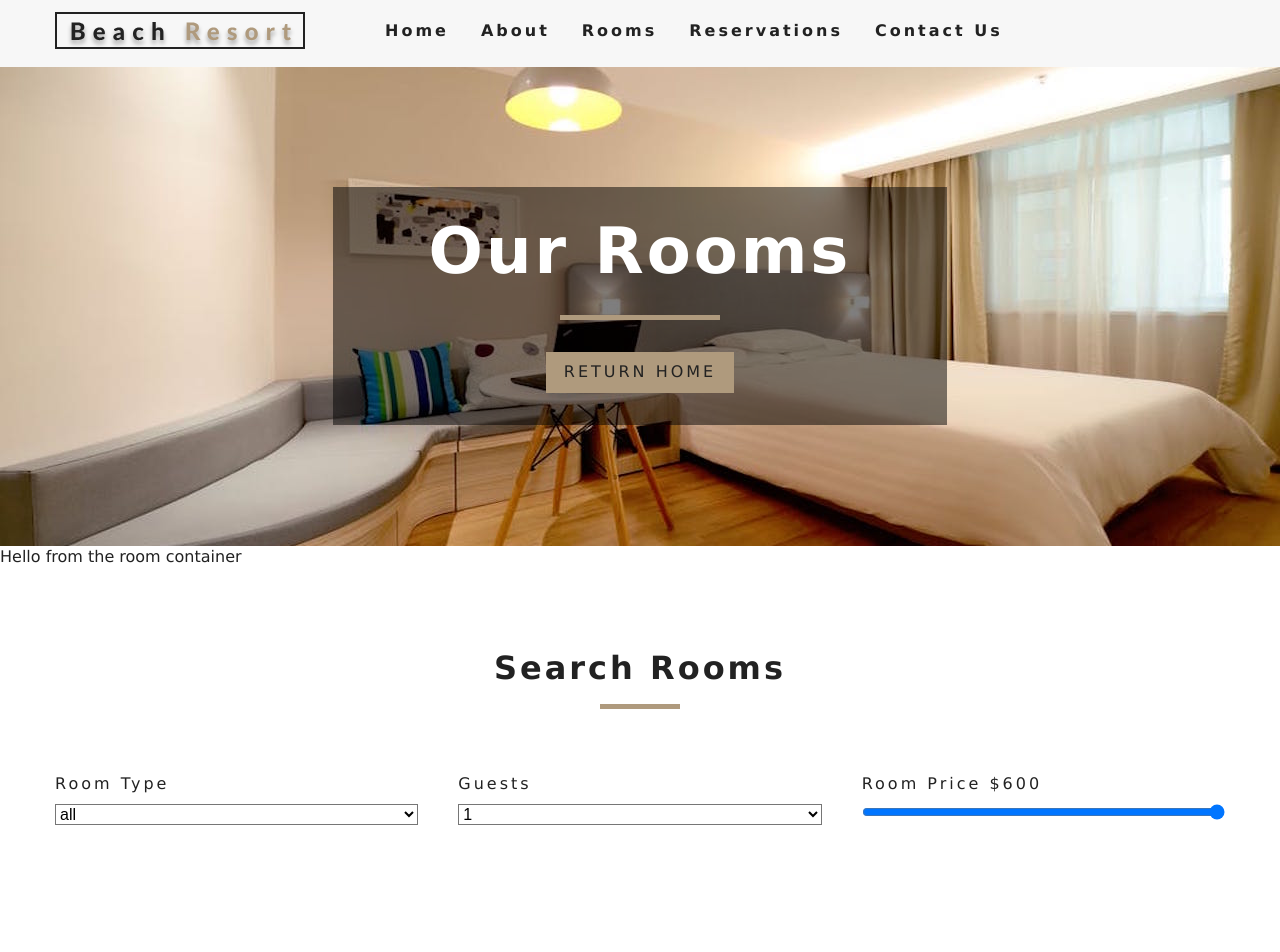
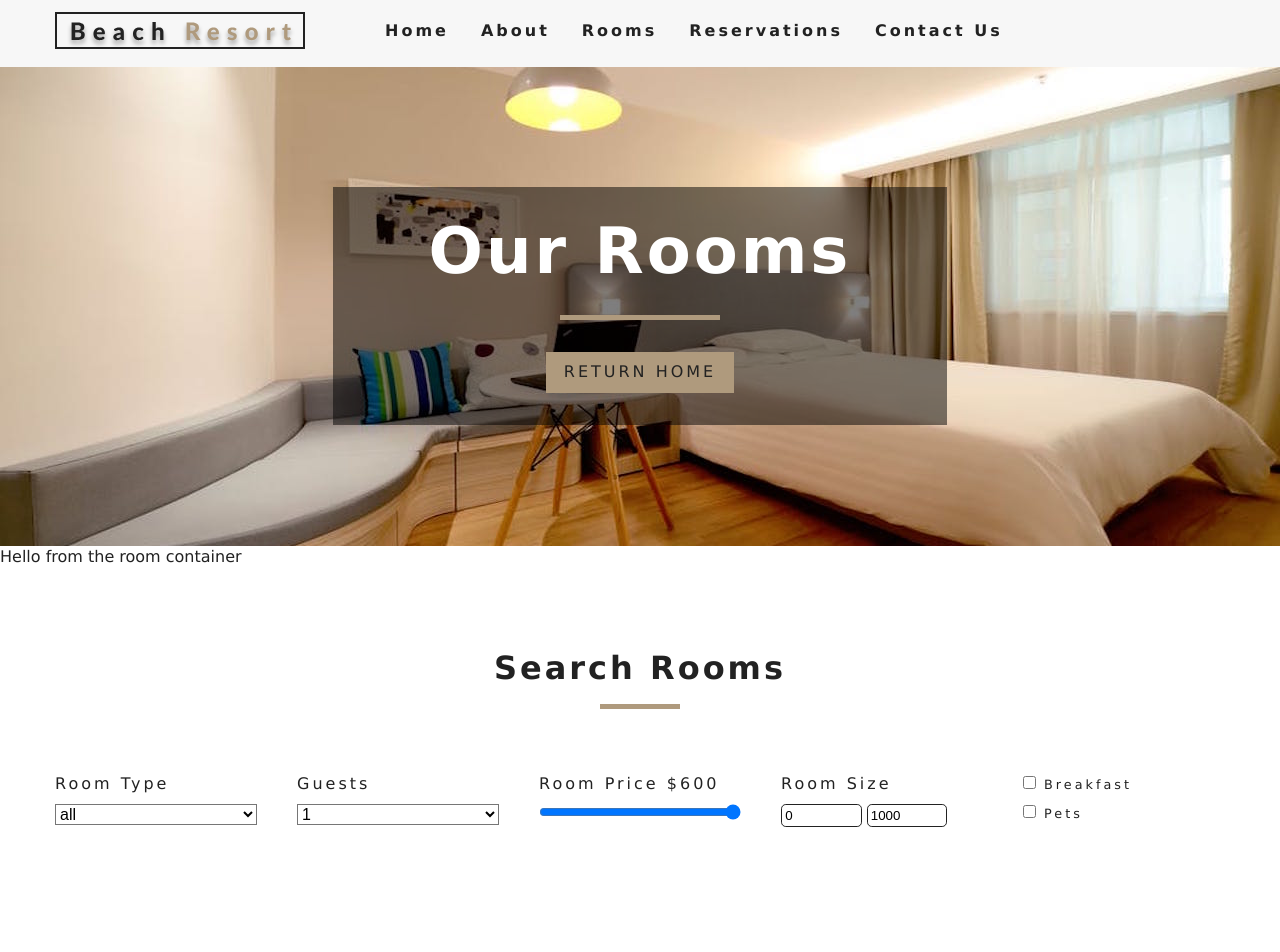
Before and after one commit to ibaylis/react-beach-resort-deploy, a React (Create React App) app: page /rooms in a window 1280 px wide. Shown: the top 952 px of the page. Built offline with nearby package versions, Linux system fonts and the light colour scheme.

Commit message:
Added breakfast, capasity, and pets search options to context and Room Filter

```diff
--- a/src/components/RoomFilter.js
+++ b/src/components/RoomFilter.js
@@ -81,6 +81,39 @@
                     />
                 </div>
                 {/* End of Room Price */}
+                {/* Select Size */}
+                <div className="form-group">
+                    <label htmlFor="size">room size</label>
+                    <div className="size-inputs">
+                        <input type="number" name="minSize" id="size" value={minSize} onChange={handleChange} className="size-input" />
+                        <input type="number" name="maxSize" id="size" value={maxSize} onChange={handleChange} className="size-input" />
+                    </div>
+                </div>
+                {/* End Size */}
+                {/* Extras */}
+                <div className="form-group">
+                    <div className="single-extra">
+                        <input
+                            type="checkbox"
+                            name="breakfast"
+                            id="breakfast"
+                            checked={breakfast}
+                            onChange={handleChange}
+                        />
+                        <label htmlFor="breakfast">breakfast</label>
+                    </div>
+                    <div className="single-extra">
+                        <input
+                            type="checkbox"
+                            name="pets"
+                            id="pets"
+                            checked={pets}
+                            onChange={handleChange}
+                        />
+                        <label htmlFor="pets">pets</label>
+                    </div>
+                </div>
+                {/* End of Extras */}
             </form>
         </section>
     )
--- a/src/context.js
+++ b/src/context.js
@@ -67,7 +67,7 @@
 
     handleChange = event => {
         const target = event.target;
-        const value = event.type === "checkbox" ? target.checked : target.value;
+        const value = target.type === "checkbox" ? target.checked : target.value;
         const name = event.target.name;
         this.setState(
             {
@@ -101,6 +101,17 @@
 
 // filter by price
         tempRooms = tempRooms.filter(room => room.price <= price);
+        tempRooms = tempRooms.filter(room => room.size >= minSize && room.size <= maxSize);
+
+// filter by breakfast
+        if (breakfast) {
+            tempRooms = tempRooms.filter(room => room.breakfast === true);
+        }
+
+// filter by pets
+        if (pets) {
+            tempRooms = tempRooms.filter(room => room.pets === true);
+        }
 
 // Change State
         this.setState({
```
